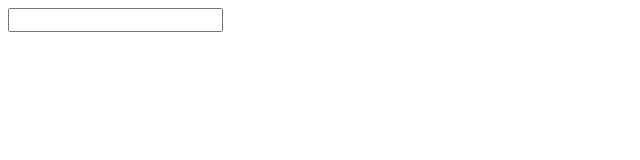
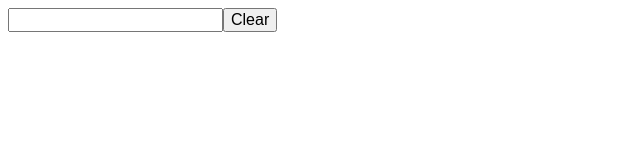
Before and after one commit to daviddigital/react-first, a React (Create React App) app: page / in a window 1280 px wide. Shown: the top 160 px of the page, without its empty margins (0-640 px from the left). Built offline with nearby package versions, Linux system fonts and the light colour scheme.

Commit message:
added search component

```diff
--- a/src/components/SearchBar/SearchBar.js
+++ b/src/components/SearchBar/SearchBar.js
@@ -9,10 +9,14 @@ const SearchBar = () => {
         setSearchValue(event.target.value)
     }
 
+    const handleClearClick = () => {
+        setSearchValue("")
+    }
+
     return (
         <div>
             <input type="text" value={searchValue} onChange={handleInputChange} />
-            {searchValue}
+            <button onClick={handleClearClick}>Clear </button>
         </div>
     )
 }
```
